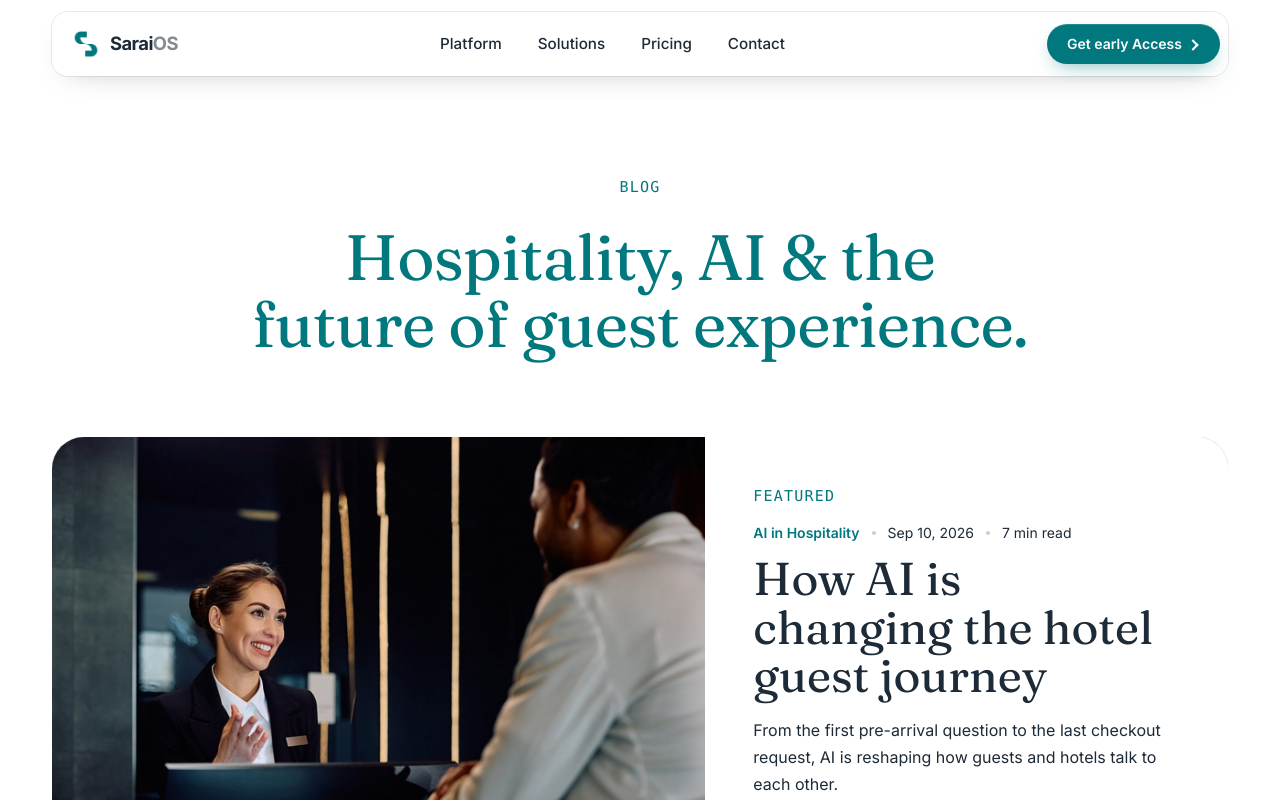
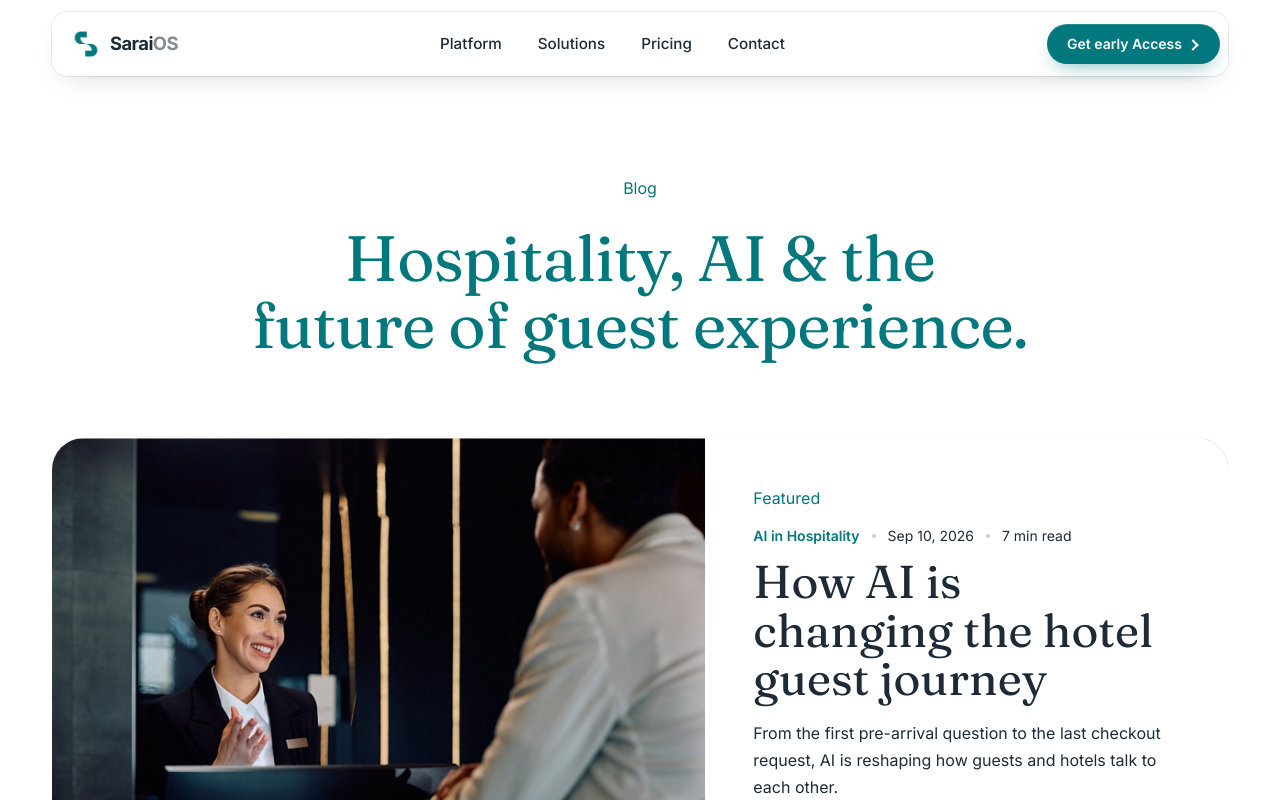
Before and after one commit to abdulrhhkahn/SaraiOS, a Next.js app: page /blog in a window 1280 px wide. Shown: the top 800 px of the page. Built offline with nearby package versions, Linux system fonts and the light colour scheme; no server answers.

Commit message:
Add files via upload

```diff
--- a/app/blog/page.tsx
+++ b/app/blog/page.tsx
@@ -23,7 +23,7 @@ export default function BlogIndexPage() {
       <section className="pt-36 pb-14 sm:pt-44 sm:pb-20">
         <Container>
           <Reveal className="mx-auto max-w-4xl text-center">
-            <p className="font-mono text-[0.9375rem] tracking-[0.08em] text-cta uppercase">Blog</p>
+            <p className="eyebrow-pill text-cta">Blog</p>
             <h1 className="mt-6 heading-hero text-balance">Hospitality, AI &amp; the future of guest experience.</h1>
           </Reveal>
         </Container>
@@ -41,7 +41,7 @@ export default function BlogIndexPage() {
               />
             </div>
             <div className="flex flex-col justify-center p-8 sm:p-12">
-              <p className="font-mono text-[0.9375rem] tracking-[0.08em] text-cta uppercase">Featured</p>
+              <p className="eyebrow-pill text-cta">Featured</p>
               <PostMeta post={featured} className="mt-4" />
               <h2 className="mt-3 font-serif text-[clamp(2rem,3.6vw,3rem)] leading-[1.05] text-balance">
                 <Link href={`/blog/${featured.slug}`} className="after:absolute after:inset-0 after:content-['']">
```
